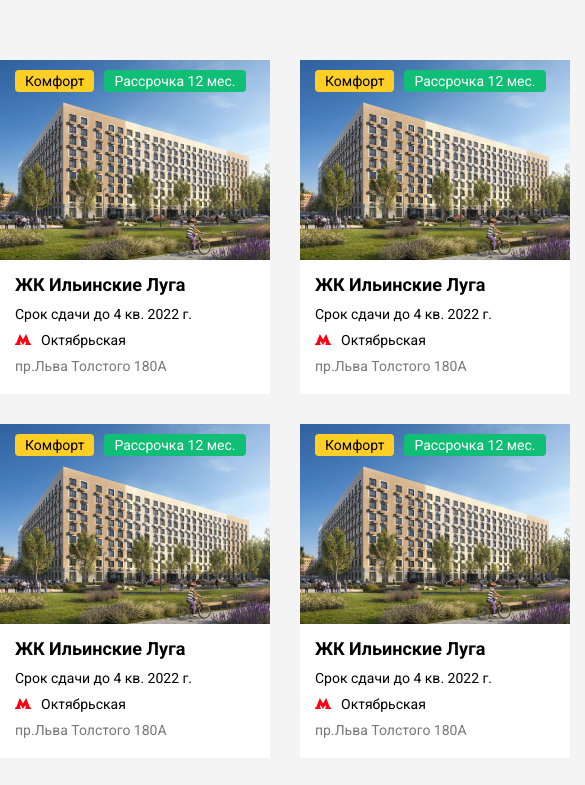
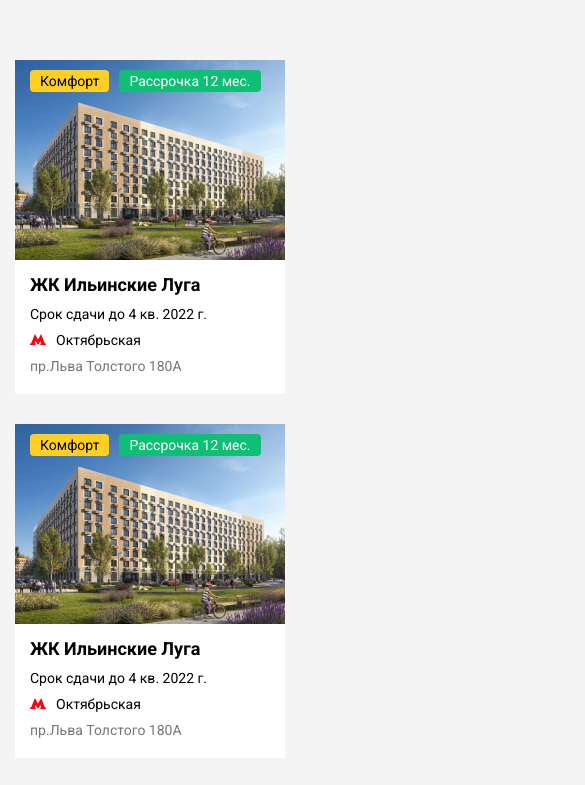
Before and after one commit to iamZlatika/real-estate-page, a plain HTML site: page index.html in a window 390 px wide. Shown: the top 785 px of the page, 585 px wide, since content can reach past the window. Drawn offline with Linux system fonts and the light colour scheme.

Commit message:
Fix bugs. Finish adaptive mobile version. Start Sidebar behavior

```diff
--- a/css/main.css
+++ b/css/main.css
@@ -12,10 +12,22 @@ img {
 }
 
 .container {
-  max-width: 1170px;
+  max-width: 1200px;
+  display: flex;
   margin: 0 auto;
-  padding-top: 60px;
-  padding-bottom: 60px;
+   padding: 60px 15px;
+}
+
+
+@media(max-width: 1200px){
+  .container {
+    width: 830px;
+   }
+}
+@media(max-width: 829px){
+  .container {
+    max-width: 600px;
+   }
 }
 
 .row {
@@ -24,19 +36,35 @@ img {
 }
 
 .main-content {
-  width: 870px;
+  max-width: 870px;
 }
 
 .side-bar {
   width: 270px;
+  min-width: 200px;
 }
 
+@media(max-width: 829px){
+  .side-bar {
+   display: none;
+   }
+}
+.main-content + .side-bar{
+  margin-left: 30px;
+}
 .cards-holder {
   display: flex;
+  flex-wrap: wrap;
   justify-content: space-between;
-  flex-wrap: wrap;
+
 }
 
+@media(max-width: 599px){
+  .cards-holder{
+    flex-direction: column;
+    align-items: center;
+  }
+}
 .cards-holder > .card-link {
   margin-bottom: 30px;
 }
@@ -135,7 +163,7 @@ a.card-link:hover {
 }
 
 .show-more {
-  width: 870px;
+  width: 100%;
   height: 80px;
   /* left: 215px;
   top: 1152px; */
@@ -439,22 +467,22 @@ a.card-link:hover {
   margin-top: 10px;
 }
 
-.form-btn:hover{
+.form-btn:hover {
   background-color: #e7e7e7;
 }
 
-.form-btn img{
+.form-btn img {
   display: inline-block;
   margin-right: 6px;
   vertical-align: middle;
   margin-top: -2px;
 }
 
-.form-btn--submit{
-  background: #FFCF26;
+.form-btn--submit {
+  background: #ffcf26;
   border: none;
-  color: #000
+  color: #000;
 }
-.form-btn--submit:hover{
-   background-color: #ffe173;
+.form-btn--submit:hover {
+  background-color: #ffe173;
 }
--- a/index.html
+++ b/index.html
@@ -12,7 +12,7 @@
 <body>
   <div class="container">
     <div class="row">
-      <div class="main-content cards-holder">
+      <main class="main-content cards-holder">
         <a href="#" class="card-link">
           <div class="card">
             <div class="card__badges">
@@ -172,7 +172,8 @@
           <img src="/img/plus-circle.svg" alt="Show more">
           Показать еще
         </button>
-      </div>
+
+      </main>
 
       <div class="side-bar">
 
@@ -331,6 +332,8 @@
         </form>
       </div>
     </div>
+
+
   </div>
   </div>
 
```
